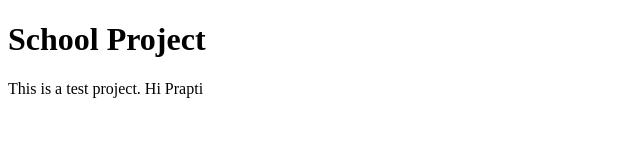
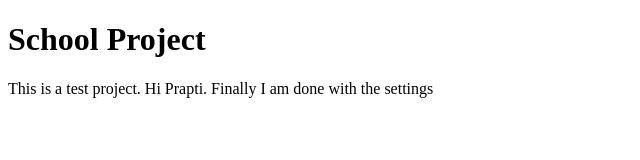
Before and after one commit to SantoshPoudel1508/SchoolProject, a plain HTML site: page index.html in a window 1280 px wide. Shown: the whole page, without its empty margins (0-640 px from the left). Drawn offline with Linux system fonts and the light colour scheme.

Commit message:
Good to go

```diff
--- a/index.html
+++ b/index.html
@@ -6,7 +6,7 @@
 </head>
 <body>
     <h1>School Project</h1>
-    <p>This is a test project. Hi Prapti</p>
+    <p>This is a test project. Hi Prapti. Finally I am done with the settings</p>
 
 </body>
 </html>
```
